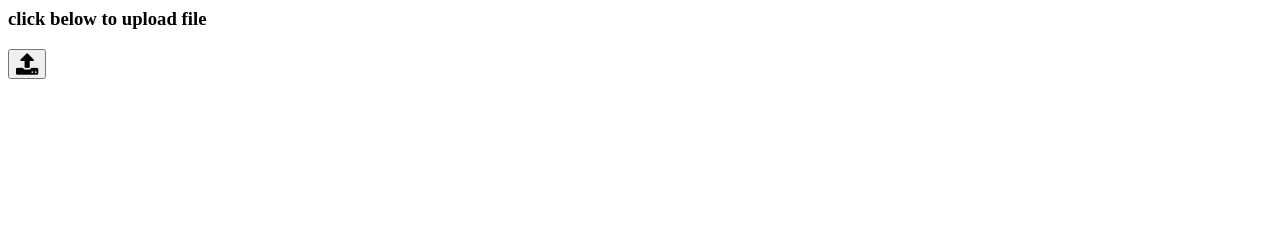
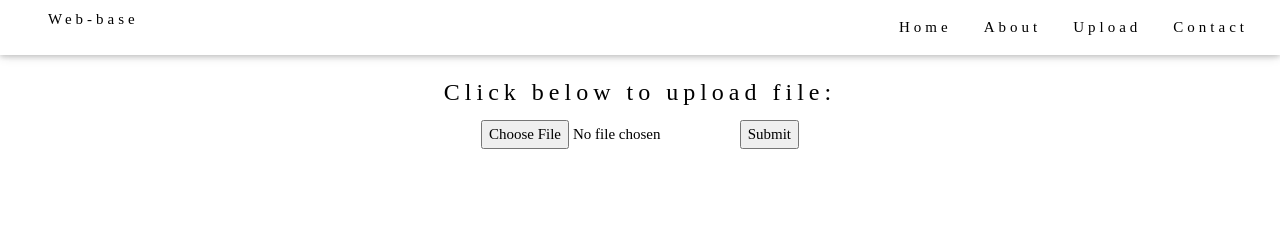
Before and after one commit to kluong2/COSC484_group9, a website: page share/updated_share/Upload.html in a window 1280 px wide. Drawn offline with nearby package versions, Linux system fonts and the light colour scheme.

Commit message:
Formatting Changes
Centered the upload button and made it a more modern format. I also added in the navigation bar up top so you can actually go to different web pages without using the backwards and forwards buttons.

```diff
--- a/share/updated_share/Upload.html
+++ b/share/updated_share/Upload.html
@@ -1,10 +1,37 @@
+<html>
+  <title>Upload</title>
+  <meta charset="UTF-8">
+  <meta name="viewport" content="width=device-width, initial-scale=1">
+  <link rel="stylesheet" href="https://www.w3schools.com/w3css/4/w3.css">
+  <style>
+  body {font-family: "Times New Roman", Georgia, Serif;}
+  h1, h2, h3, h4, h5, h6 {
+    font-family: "Playfair Display";
+    letter-spacing: 5px;
+  }
+  </style>
+  <body>
 
+<!-- Navbar (sit on top) -->
+<div class="w3-top">
+<div class="w3-bar w3-white w3-padding w3-card" style="letter-spacing:4px;">
+      <a href="#home" class="w3-bar-item w3-button"></a>  Web-base</a>
+      <!-- Right-sided navbar links. Hide them on small screens -->
+      <div class="w3-right w3-hide-small">
+        <a href="nav.html"class="w3-bar-item w3-button">Home</a>
+        <a href="About.html"class="w3-bar-item w3-button">About</a>
+        <a href="Upload.html"class="w3-bar-item w3-button">Upload</a>
+        <a href="contact.html"class="w3-bar-item w3-button">Contact</a>
+      </div>
+    </div>
+  </div>
 
-<html>
-<head>
-<title>Upload</title>
-<meta name="viewport" content="width=device-width, initial-scale=1">
-<link rel="stylesheet" href="https://cdnjs.cloudflare.com/ajax/libs/font-awesome/4.7.0/css/font-awesome.min.css">
-
-<h3>click below to upload file</h3>
-<button style="font-size:24px"> <i class="fa fa-upload"></i></button>
+<div class="w3-row w3-padding-64" id="Upload">
+<div style="text-align:center">
+<h3>Click below to upload file:</h3>
+<form action="/action_page.php">
+  <input type="file" id="myFile" name="filename">
+  <input type="submit">
+</form>
+</div>
+</div>
```
